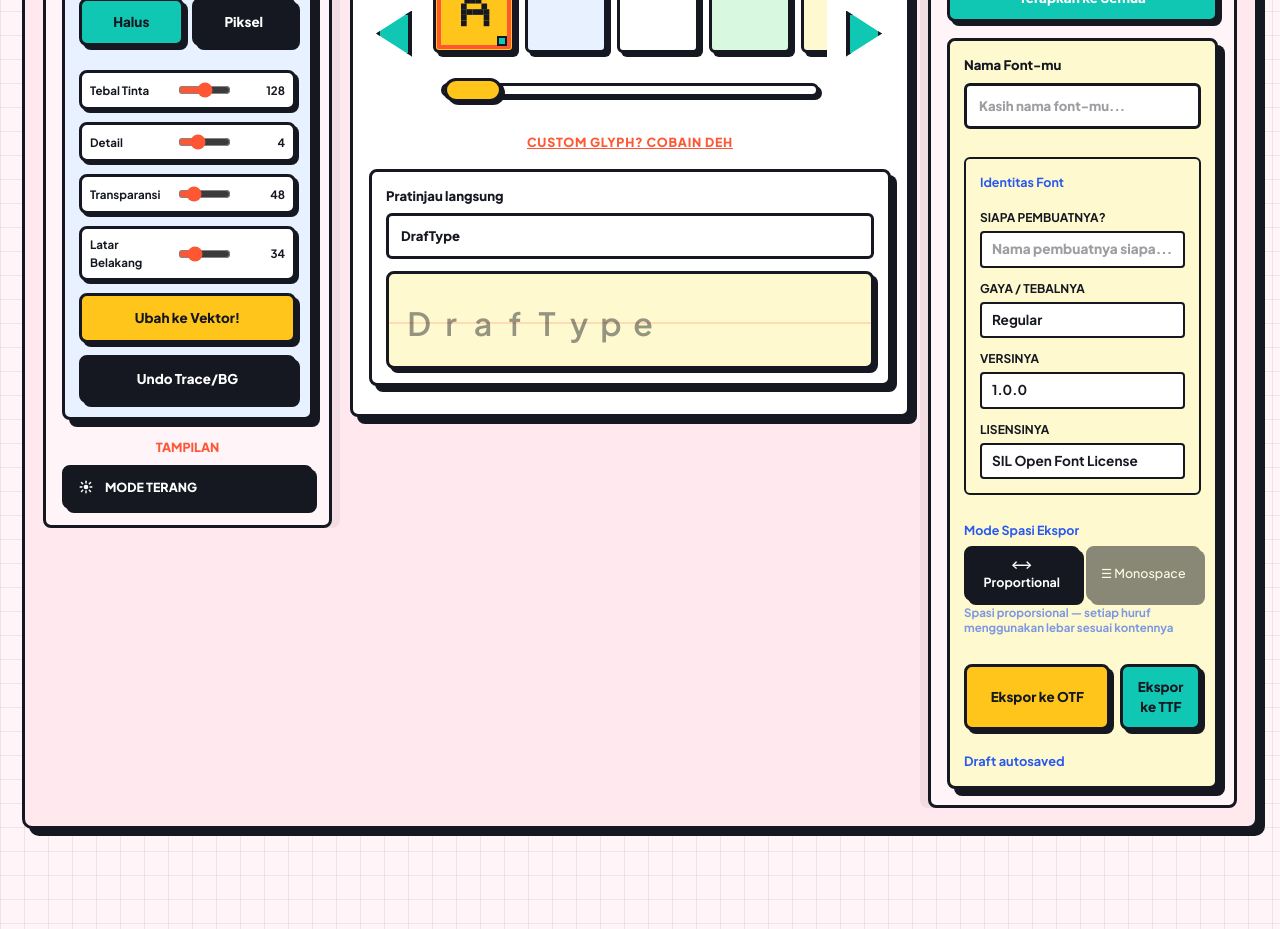
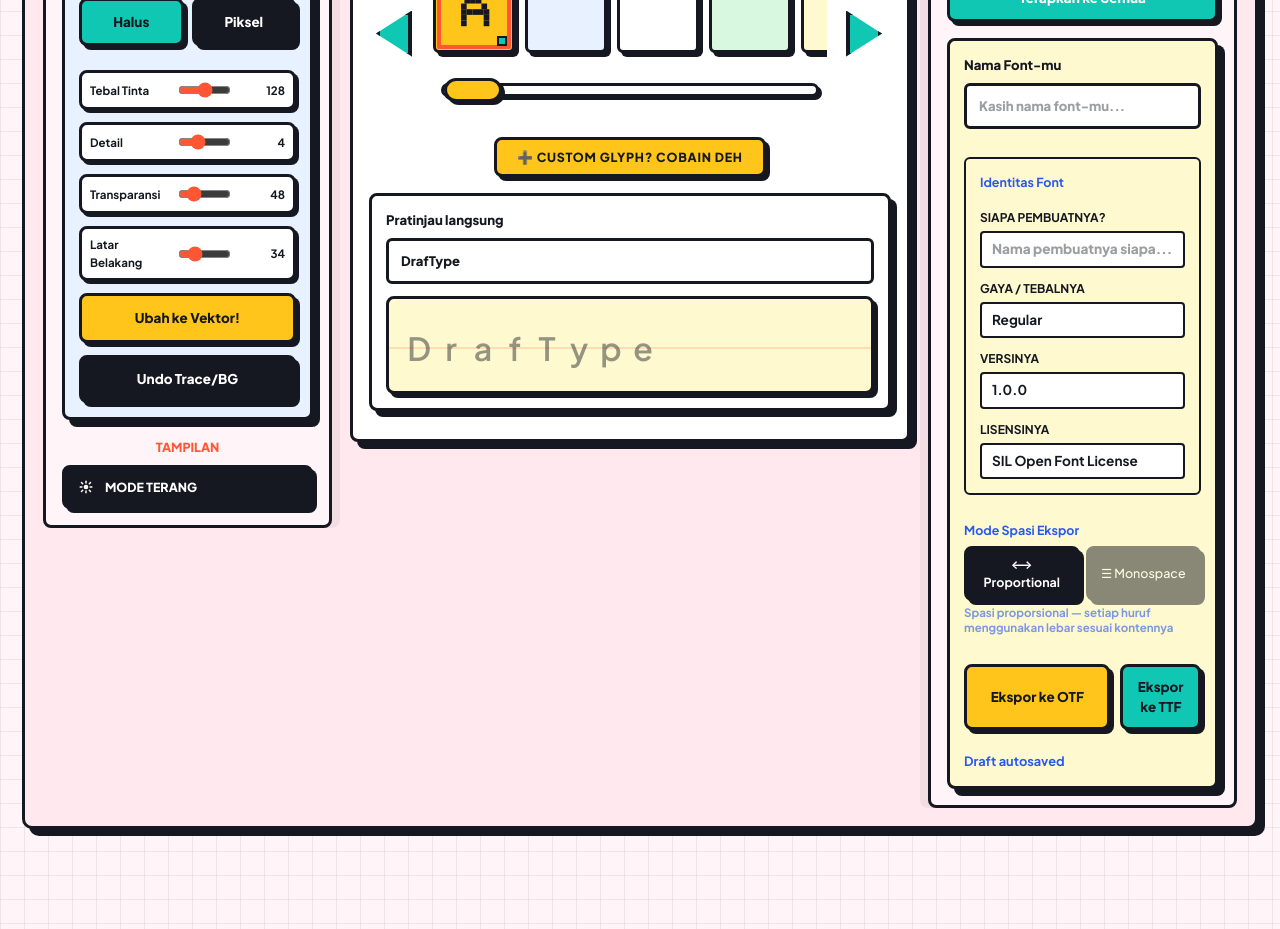
Before and after one commit to keliksa30/draftype, a Next.js app: page / in a window 1280 px wide. Shown: the part 1260-2189 px from the top of the page. Built offline with nearby package versions, Linux system fonts and the light colour scheme.

Commit message:
design: style custom glyph trigger as neo-brutalist action-button

```diff
--- a/app/components/GlyphStrip.tsx
+++ b/app/components/GlyphStrip.tsx
@@ -89,23 +89,21 @@ export default function GlyphStrip({
         </button>
       </div>
 
-      <div style={{ textAlign: "center", marginTop: "10px" }}>
+      <div style={{ display: "flex", justifyContent: "center", marginTop: "18px" }}>
         <button
-          className="custom-glyph-trigger-btn"
+          className="action-button yellow"
           style={{
+            width: "auto",
+            minHeight: "40px",
+            padding: "8px 20px",
             fontSize: "0.78rem",
             fontWeight: "900",
-            color: "var(--red)",
-            background: "none",
-            border: "none",
-            cursor: "pointer",
+            letterSpacing: "0.06em",
             textTransform: "uppercase",
-            letterSpacing: "0.06em",
-            textDecoration: "underline",
           }}
           onClick={onAddCustomGlyphClick}
         >
-          {t("custom_glyph_trigger")}
+          ➕ {t("custom_glyph_trigger")}
         </button>
       </div>
     </>
```
